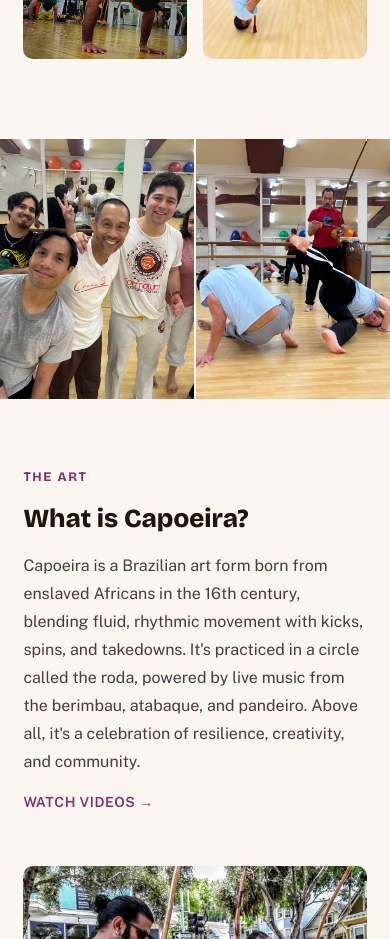
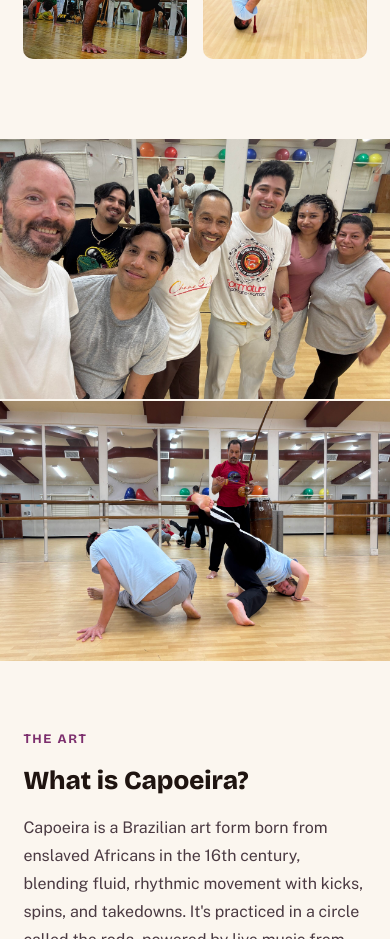
Before and after one commit to jrfabito/capoeira-cura, a React (Vite) app: page / in a window 390 px wide. Shown: the part 2080-3019 px from the top of the page. Built offline with nearby package versions, Linux system fonts and the light colour scheme; no server answers.

Commit message:
feat: refactor Gallery component to support dynamic image lists and add new gallery image

```diff
--- a/src/components/Gallery.tsx
+++ b/src/components/Gallery.tsx
@@ -10,7 +10,24 @@ interface GalleryProps {
 export default function Gallery({ activeChapter }: GalleryProps) {
   const currentChapter = chapters.find(c => c.id === activeChapter);
   const { openLightbox } = useLightbox();
-  const [img1, img2] = currentChapter?.gallery || ['/assets/gallery-1.jpg', '/assets/gallery-2.jpg'];
+  const images = currentChapter?.gallery || ['/assets/gallery-1.jpg', '/assets/gallery-2.jpg'];
+
+  const getAltText = (src: string, index: number) => {
+    if (src.includes('gallery-1')) return 'Group class';
+    if (src.includes('gallery-2')) return 'Cultural festival';
+    if (src.includes('gallery-3')) return 'Capoeira class';
+    if (src.includes('lb-gallery-1')) return 'Long Beach class';
+    if (src.includes('lb-gallery-2')) return 'Long Beach roda';
+    if (src.includes('leon-gallery-1')) return 'León class';
+    if (src.includes('leon-gallery-2')) return 'León roda';
+    return `Gallery image ${index + 1}`;
+  };
+
+  const fallbackImages = [
+    'https://images.unsplash.com/photo-1579899320666-89689fbfd2f1?q=80&w=2942&auto=format&fit=crop',
+    'https://images.unsplash.com/photo-1518609878373-06d740f60d8b?q=80&w=2940&auto=format&fit=crop',
+    'https://images.unsplash.com/photo-1506521781263-d8422e82f27a?q=80&w=2940&auto=format&fit=crop'
+  ];
 
   return (
     <motion.section
@@ -18,32 +35,31 @@ export default function Gallery({ activeChapter }: GalleryProps) {
       whileInView={{ opacity: 1, y: 0 }}
       viewport={{ once: true, amount: 0.2 }}
       transition={{ duration: 0.6, ease: "easeOut" as const }}
-      style={{ display: 'grid', gridTemplateColumns: '1fr 1fr', gap: '2px', marginTop: '40px' }}
+      style={{
+        display: 'grid',
+        gridTemplateColumns: 'repeat(auto-fit, minmax(280px, 1fr))',
+        gap: '2px',
+        marginTop: '40px'
+      }}
     >
+      {images.map((img, index) => {
+        const alt = getAltText(img, index);
+        const fallback = fallbackImages[index % fallbackImages.length];
+        return (
           <motion.img
-        key={img1}
-        src={img1}
-        alt="Group class"
+            key={img}
+            src={img}
+            alt={alt}
             loading="lazy"
-        onClick={(e) => openLightbox((e.target as HTMLImageElement).src, 'Group class')}
+            onClick={(e) => openLightbox((e.target as HTMLImageElement).src, alt)}
             whileHover={{ scale: 1.03, zIndex: 1, position: 'relative' }}
             style={{ width: '100%', height: 'clamp(260px,32vw,440px)', objectFit: 'cover', cursor: 'zoom-in' }}
             onError={(e) => {
-          (e.target as HTMLImageElement).src = 'https://images.unsplash.com/photo-1579899320666-89689fbfd2f1?q=80&w=2942&auto=format&fit=crop';
+              (e.target as HTMLImageElement).src = fallback;
             }}
           />
-      <motion.img
-        key={img2}
-        src={img2}
-        alt="Cultural festival"
-        loading="lazy"
-        onClick={(e) => openLightbox((e.target as HTMLImageElement).src, 'Cultural festival')}
-        whileHover={{ scale: 1.03, zIndex: 1, position: 'relative' }}
-        style={{ width: '100%', height: 'clamp(260px,32vw,440px)', objectFit: 'cover', cursor: 'zoom-in' }}
-        onError={(e) => {
-          (e.target as HTMLImageElement).src = 'https://images.unsplash.com/photo-1518609878373-06d740f60d8b?q=80&w=2940&auto=format&fit=crop';
-        }}
-      />
+        );
+      })}
     </motion.section>
   );
 }
--- a/src/data/chapters.ts
+++ b/src/data/chapters.ts
@@ -57,7 +57,7 @@ export interface Chapter {
   };
   intro?: ChapterIntro;
   whatIsCapoeira?: ChapterWhatIs;
-  gallery?: [string, string];
+  gallery?: string[];
   social?: ChapterSocial;
 }
 
@@ -127,7 +127,7 @@ export const chapters: Chapter[] = [
       },
       image: '/assets/what-is-capoeira.jpg'
     },
-    gallery: ['/assets/gallery-1.jpg', '/assets/gallery-2.jpg'],
+    gallery: ['/assets/gallery-1.jpg', '/assets/gallery-2.jpg', '/assets/gallery-3.jpg'],
     social: {
       facebook: {
         handle: 'Capoeira Cura Concord',
```
Also changed, not shown: public/assets/gallery-3.jpg (added). Lines whose indentation alone changed are shown as unchanged.
